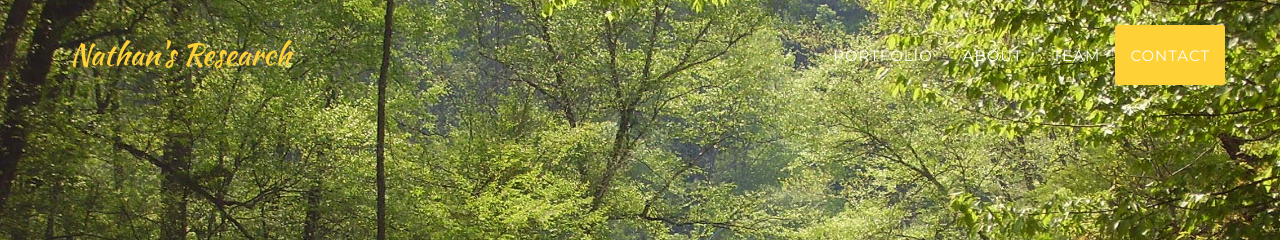
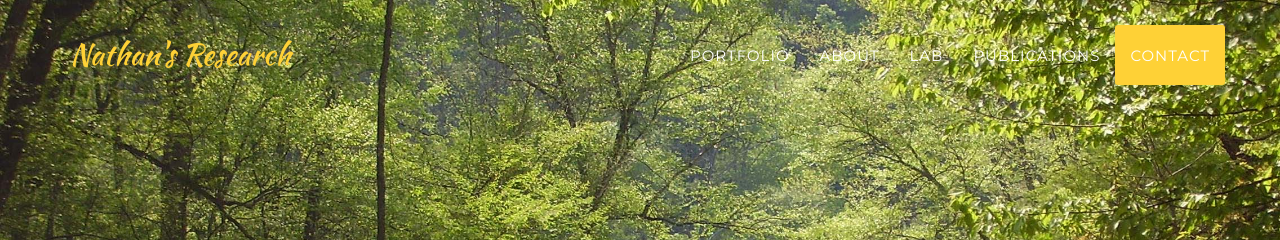
Before and after one commit to NathanWhelan/nathanwhelan.github.io, a Jekyll site: the page built from index.html, in a window 1280 px wide. Shown: the top 240 px of the page. Built offline with Jekyll 4.4.1, drawn with Linux system fonts in a browser that asks for light colours; some web fonts are replaced.

Commit message:
Update header.html

```diff
--- a/_includes/header.html
+++ b/_includes/header.html
@@ -25,7 +25,10 @@
                         <a class="page-scroll" href="#about">About</a>
                     </li>
                     <li>
-                        <a class="page-scroll" href="#team">Team</a>
+                        <a class="page-scroll" href="#team">Lab</a>
+                    </li>
+                    <li>
+                        <a class="page-scroll" href="#publications">publications</a>
                     </li>
                     <li>
                         <a class="page-scroll" href="#contact">Contact</a>
```
